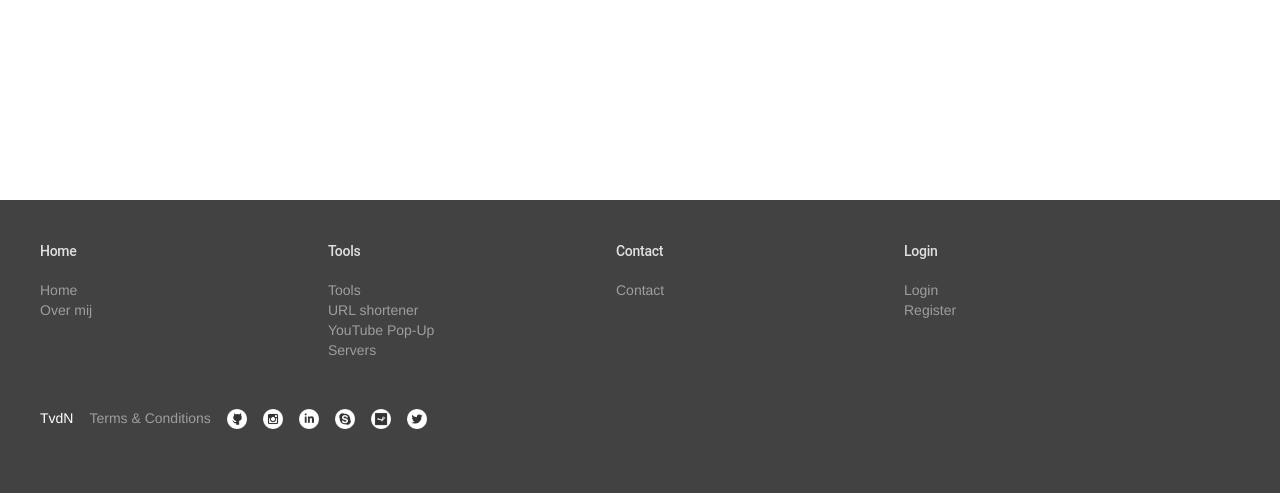
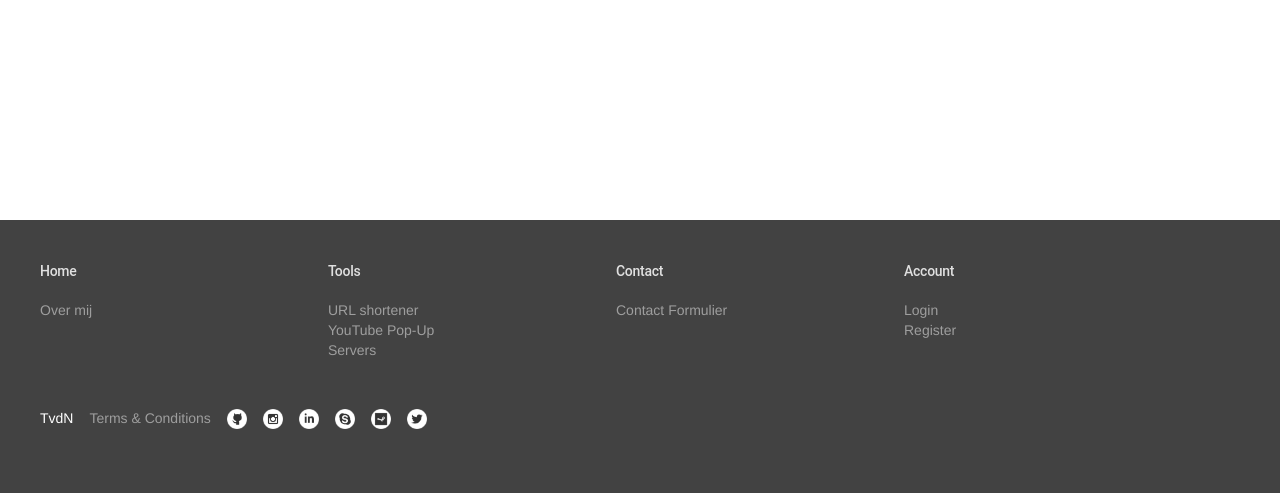
Before and after one commit to ThomasIAm/thomasvdn-PHP, a PHP site: page /account/index.php in a window 1280 px wide. Shown: the part 307-800 px from the top of the page. Run offline with PHP 8.4, Linux system fonts and the light colour scheme.

Commit message:
Made footer headings clickable and changed a few details

```diff
--- a/pages/footer.php
+++ b/pages/footer.php
@@ -4,18 +4,16 @@
 	<div class="mdl-mega-footer__middle-section">
 		<div class="mdl-mega-footer__drop-down-section">
 			<input class="mdl-mega-footer__heading-checkbox" type="checkbox" checked>
-			<h1 class="mdl-mega-footer__heading">Home</h1>
+			<h1 class="mdl-mega-footer__heading"><a href="/">Home</a></h1>
 			<ul class="mdl-mega-footer__link-list">
-				<li><a href="/">Home</a></li>
 				<li><a href="/#over/">Over mij</a></li>
 			</ul>
 		</div>
 
 		<div class="mdl-mega-footer__drop-down-section">
 			<input class="mdl-mega-footer__heading-checkbox" type="checkbox" checked>
-			<h1 class="mdl-mega-footer__heading">Tools</h1>
+			<h1 class="mdl-mega-footer__heading"><a href="/tools/">Tools</a></h1>
 			<ul class="mdl-mega-footer__link-list">
-				<li><a href="/tools/">Tools</a></li>
 				<li><a href="/tools/url-short/">URL shortener</a></li>
 				<li><a href="/tools/yt-popup/">YouTube Pop-Up</a></li>
 				<li><a href="/tools/servers/">Servers</a></li>
@@ -24,19 +22,18 @@
 
 		<div class="mdl-mega-footer__drop-down-section">
 			<input class="mdl-mega-footer__heading-checkbox" type="checkbox" checked>
-			<h1 class="mdl-mega-footer__heading">Contact</h1>
+			<h1 class="mdl-mega-footer__heading"><a href="/contact/">Contact</a></h1>
 			<ul class="mdl-mega-footer__link-list">
-				<!-- TODO: !!!CHANGE THIS!!! -->
-				<li><a href="/contact/">Contact</a></li>
+				<li><a href="/contact/form.php">Contact Formulier</a></li>
 			</ul>
 		</div>
 
 		<div class="mdl-mega-footer__drop-down-section">
 			<input class="mdl-mega-footer__heading-checkbox" type="checkbox" checked>
-			<h1 class="mdl-mega-footer__heading">Login</h1>
+			<h1 class="mdl-mega-footer__heading"><a href="/account/">Account</a></h1>
 			<ul class="mdl-mega-footer__link-list">
-				<li><a href="/login/">Login</a></li>
-				<li><a href="/register/">Register</a></li>
+				<li><a href="/account/login.php">Login</a></li>
+				<li><a href="/account/register.php">Register</a></li>
 			</ul>
 		</div>
 	</div>
```
